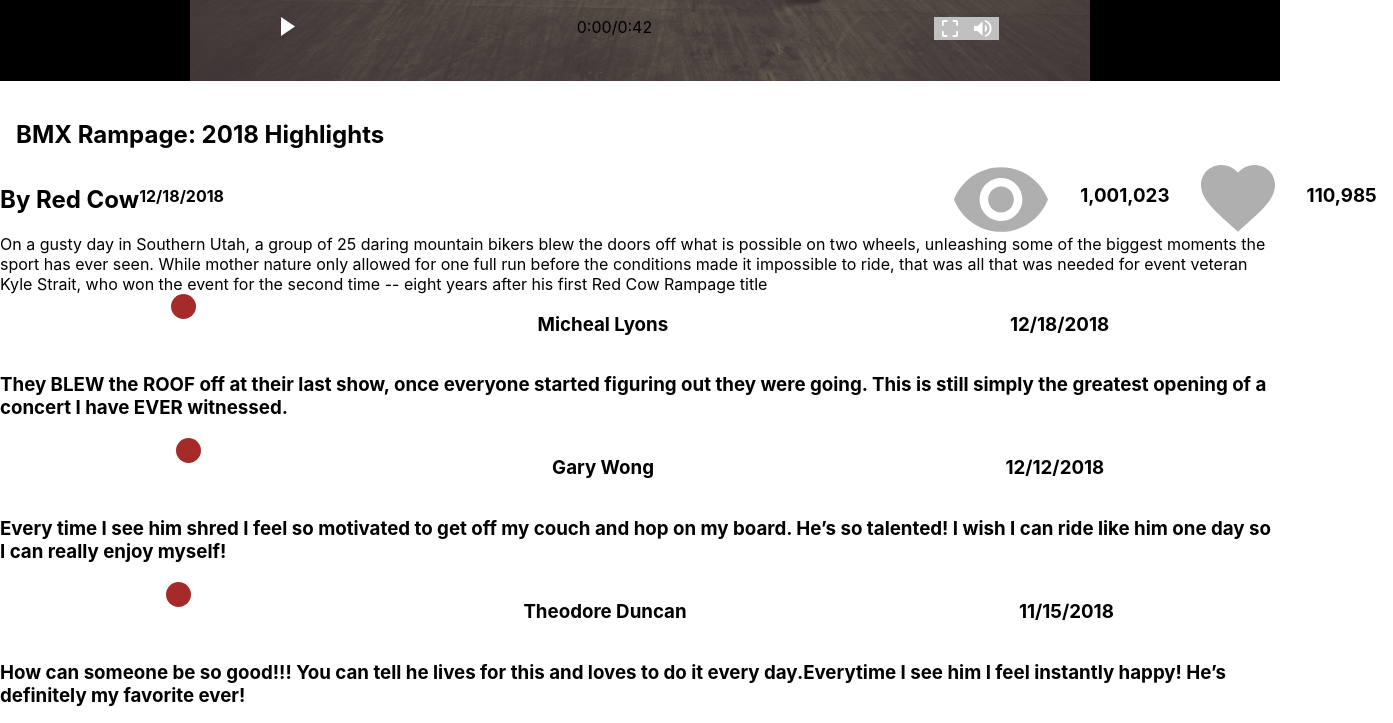
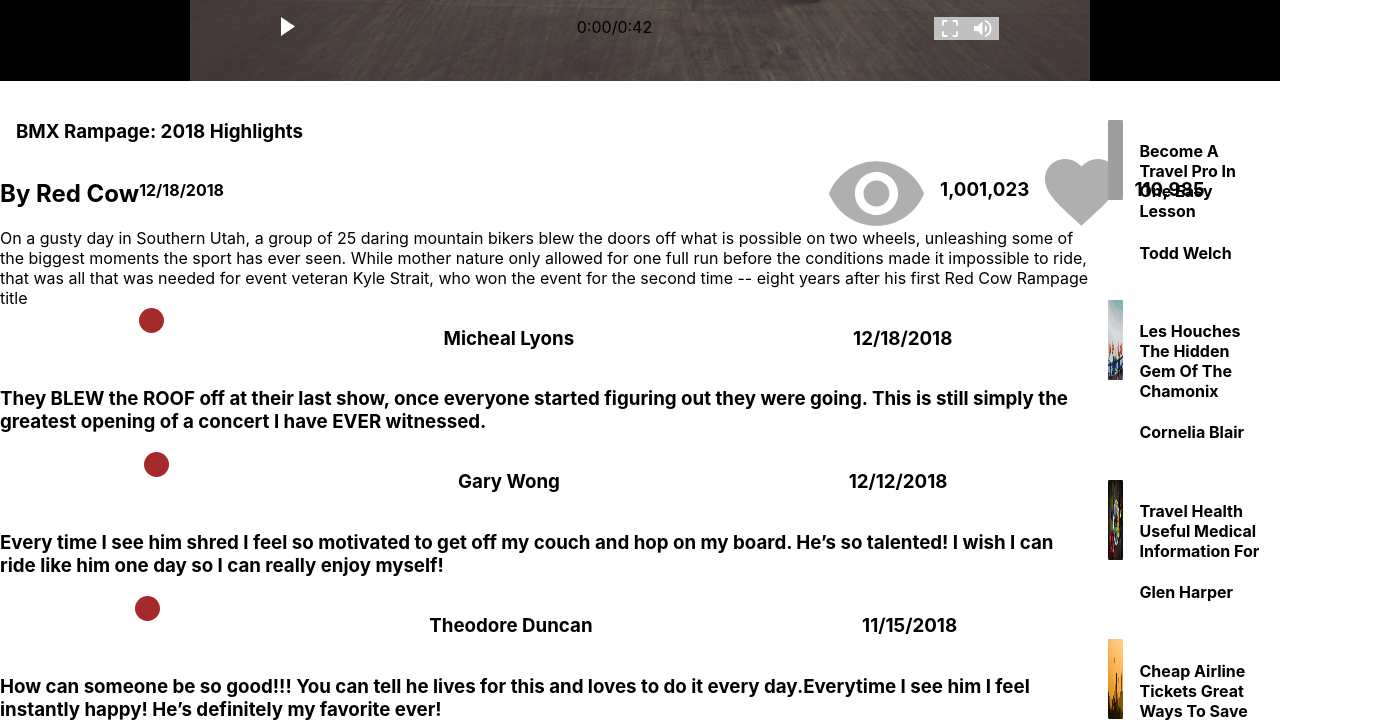
Before and after one commit to amar-eng/amar-mohamud-brainflix, a React (Create React App) app in the folder sprint-1/: page / in a window 1280 px wide. Shown: the part 501-1224 px from the top of the page, 1393 px wide, since content can reach past the window. Built offline with nearby package versions, Linux system fonts and the light colour scheme; grey boxes are pictures that could not be loaded.

Commit message:
reconstructing major components

```diff
--- a/sprint-1/src/App.js
+++ b/sprint-1/src/App.js
@@ -1,6 +1,5 @@
 import './App.scss';
 import Navbar from './components/Navbar/Navbar';
-import Comments from './components/Comments/Comments';
 import VideoList from './components/Videolist/VideoList';
 import MainVid from './components/mainvid/MainVid';
 import MainContent from './components/MainContent/MainContent';
@@ -10,9 +9,11 @@ function App() {
     <div className="App">
       <Navbar />
       <MainVid />
-      <MainContent />
-      <Comments />
-      <VideoList />
+      <section className ="app-section">
+        <MainContent />
+        <VideoList />
+      </section>
+
 
     </div>
   );
--- a/sprint-1/src/App.scss
+++ b/sprint-1/src/App.scss
@@ -0,0 +1,4 @@
+.app-section{
+    display: flex;
+    flex: 1 2 50%
+}
--- a/sprint-1/src/components/MainContent/Content.scss
+++ b/sprint-1/src/components/MainContent/Content.scss
@@ -18,13 +18,13 @@
             padding: 0 1rem ;
         }
         .Content__views{
-            padding: 0 1rem ;
+            // padding: 0 1rem ;
         }
         .Content__likes-icon{
             padding: 0 1rem ;
         }
         .Content__likes{
-            padding: 0 1rem ;
+            // padding: 0 1rem ;
         }
     }
 
--- a/sprint-1/src/components/MainContent/MainContent.js
+++ b/sprint-1/src/components/MainContent/MainContent.js
@@ -1,5 +1,6 @@
 import React from 'react';
 import ContentStuff from './ContentStuff';
+import Comments from '../../components/Comments/Comments';
 import ActualVid from '../../assets/Video/BrainStation Sample Video.mp4'
 
 function MainContent(props) {
@@ -45,7 +46,7 @@ function MainContent(props) {
     return (
         <div>
          <ContentStuff title= {mainVideoData.title} channel = {mainVideoData.channel} desc= {mainVideoData.description} likes = {mainVideoData.likes} views = {mainVideoData.views} date = {mainVideoData.timestamp} />
-
+         <Comments />
         </div>
     );
 }
```
